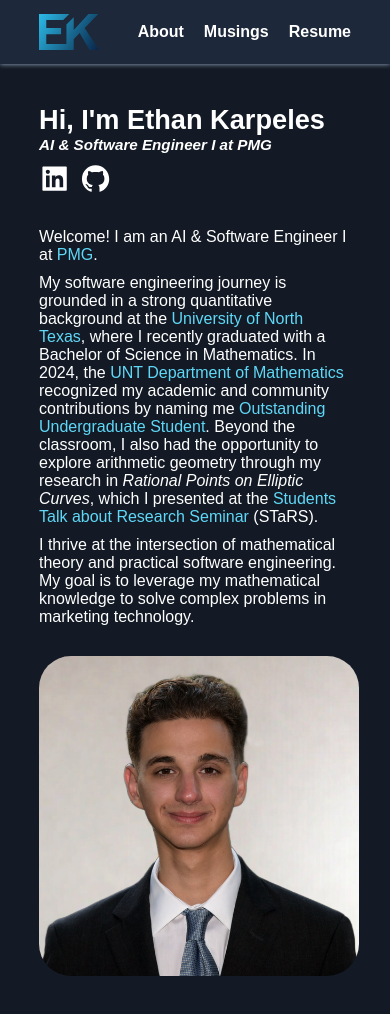
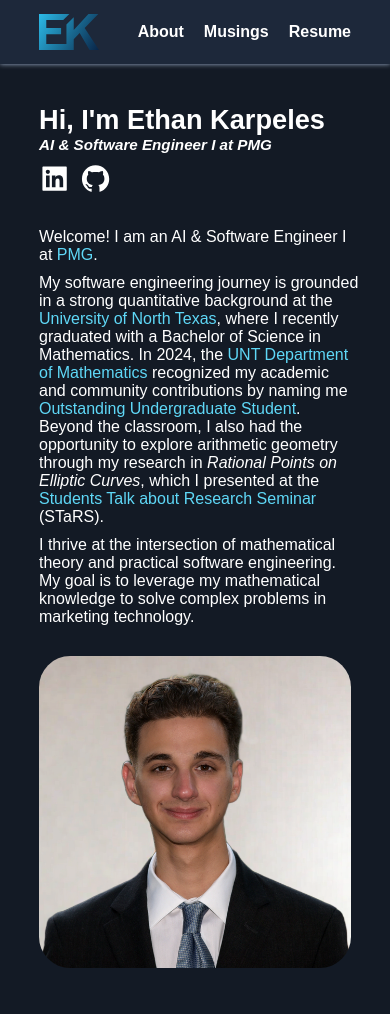
Before and after one commit to ethankarpeles/ethankarpeles.github.io, a React (Vite) app: page /#/ in a window 390 px wide. Shown: the top 1014 px of the page. Built offline with nearby package versions, Linux system fonts and the light colour scheme.

Commit message:
Fix Sizing For Horizontal Mobile

```diff
--- a/src/pages/About/About.module.css
+++ b/src/pages/About/About.module.css
@@ -1,12 +1,13 @@
 .description {
   flex: 1 1 var(--large-3x);
+  min-width: var(--large-3x);
 }
 
 .headshot {
   flex: 1 1 10%;
 
   max-width: var(--large-4x);
-  min-width: var(--large-3x);
+  min-width: var(--large-2x);
 
   align-self: flex-start;
 }
```
